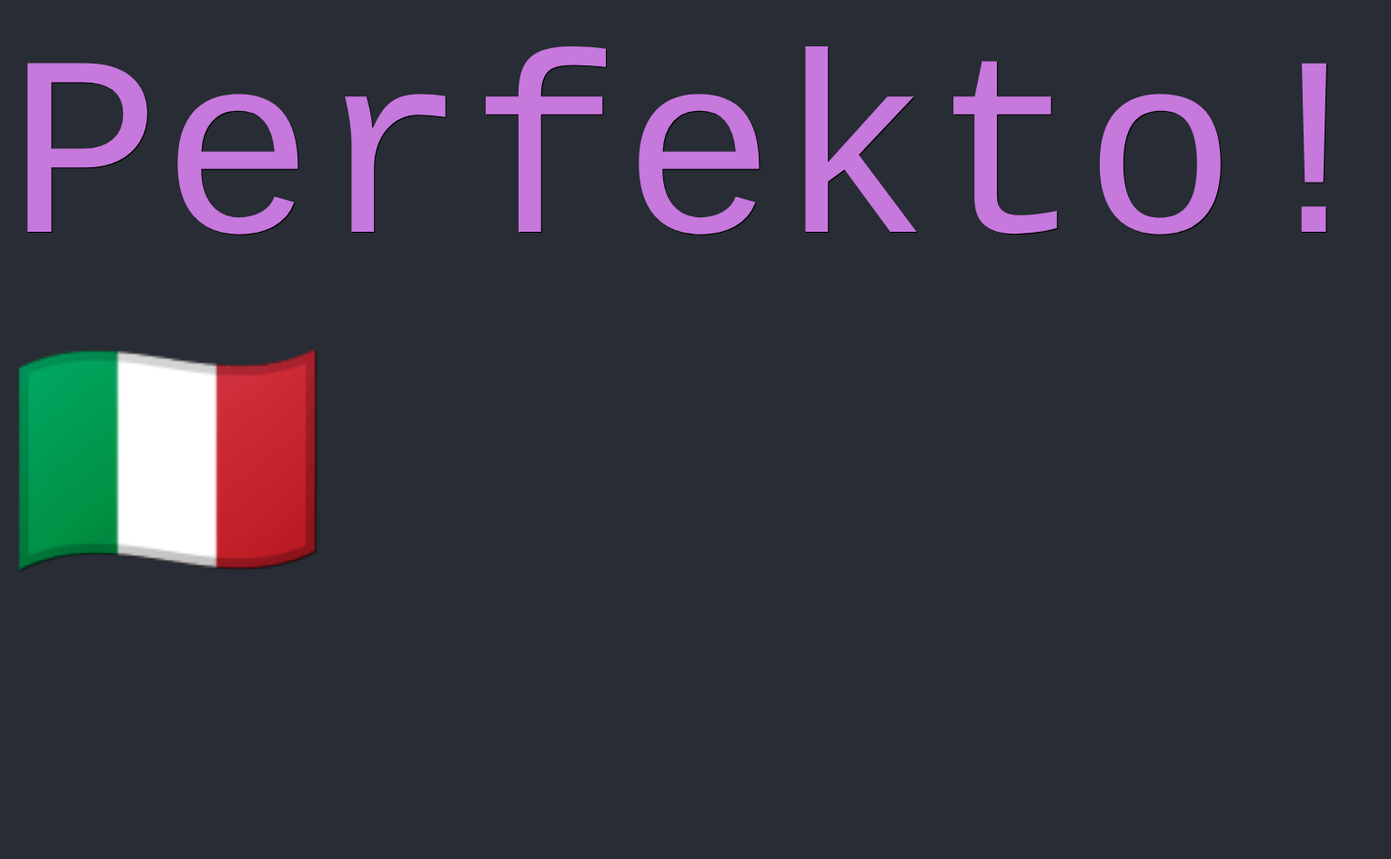
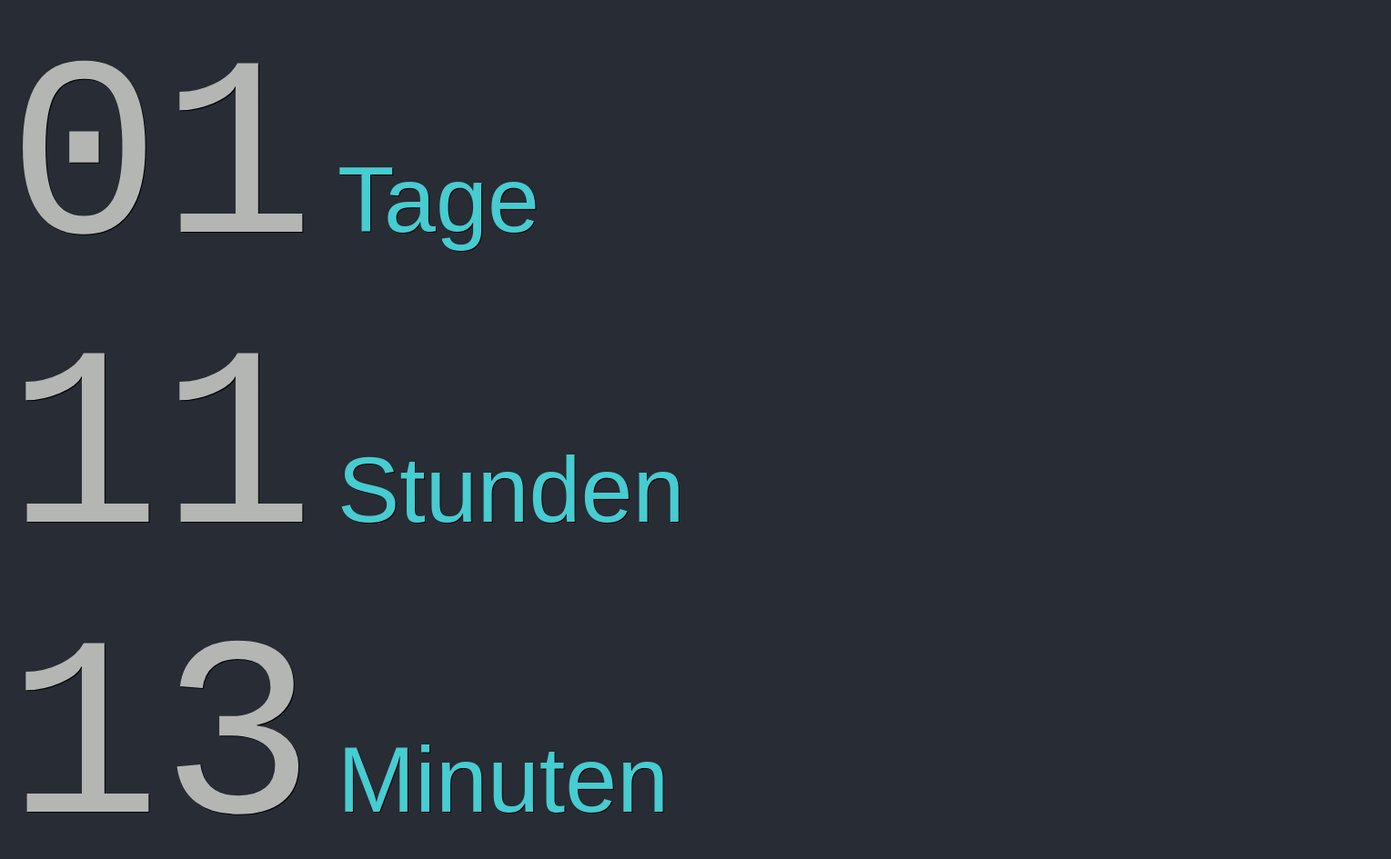
Before and after one commit to michael-123/michael-123.github.io, a plain HTML site: page countdown.html in a window 1280 px wide. Shown: the top 945 px of the page at 91% size, 1529 px wide, since content can reach past the window. Drawn offline with Linux system fonts and the light colour scheme.

Commit message:
Update countdown.html

```diff
--- a/countdown.html
+++ b/countdown.html
@@ -31,7 +31,7 @@
   </style>
 
   <script>
-      var end = new Date('7/20/2018 5:15 PM');
+      var end = new Date('9/7/2018 8:00 PM');
 
       var _second = 1000;
       var _minute = _second * 60;
```
